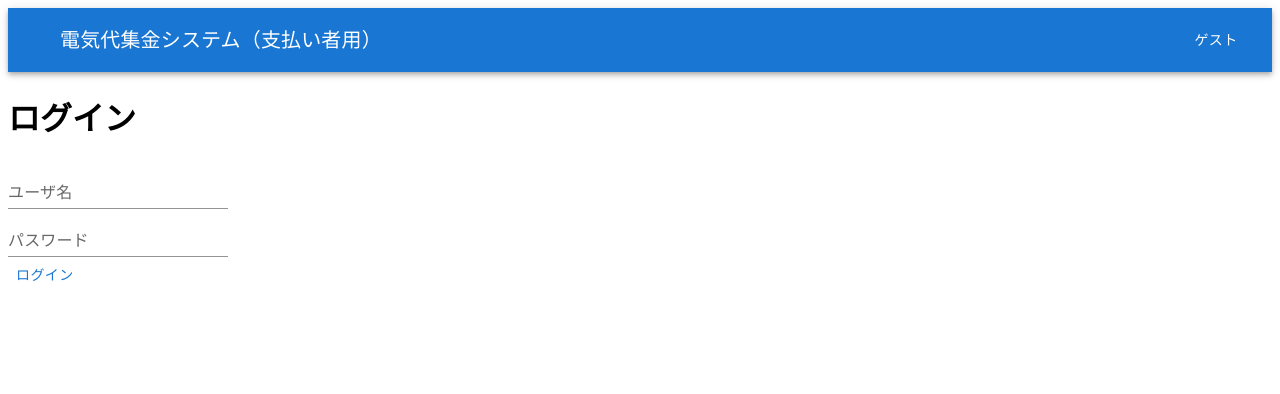
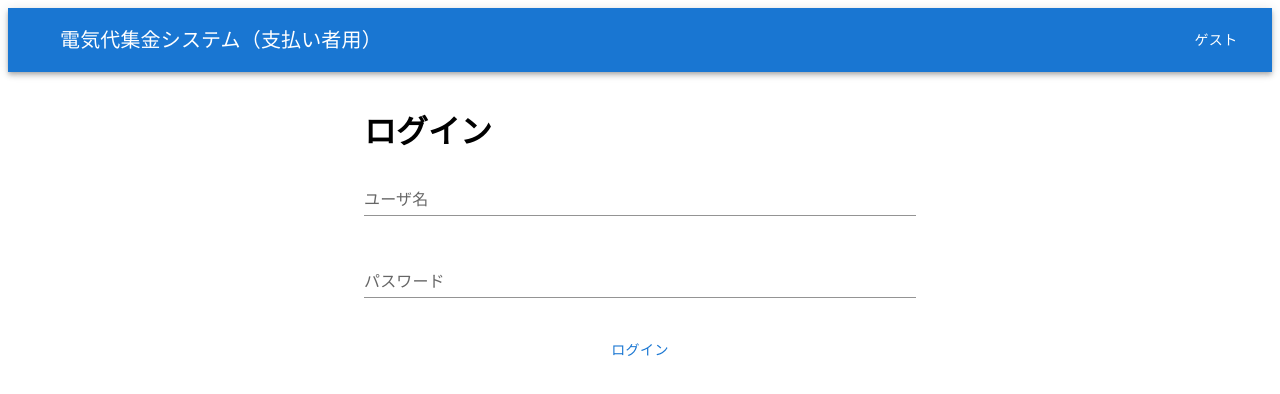
Before and after one commit to KHashimoto3/ApartmentBillingPortal, a React (Create React App) app in the folder front/: page / in a window 1280 px wide. Shown: the top 394 px of the page. Built offline with nearby package versions, Linux system fonts and the light colour scheme.

Commit message:
ログイン画面のレイアウトを調整した。

```diff
--- a/front/src/components/UserHome.tsx
+++ b/front/src/components/UserHome.tsx
@@ -1,10 +1,12 @@
 import AppBar from '@mui/material/AppBar';
 import Toolbar from '@mui/material/Toolbar';
 import Typography from '@mui/material/Typography';
-import Button from '@mui/material/Button';
 import IconButton from '@mui/material/IconButton';
+import Container from '@mui/material/Container';
+import Stack from '@mui/material/Stack';
 
 import TextField from '@mui/material/TextField';
+import Button from '@mui/material/Button';
 
 export const UserHome = () => {
     return (
@@ -26,6 +28,9 @@
                 </Toolbar>
             </AppBar>
             <div className='LoginFormArea'>
+            <Container maxWidth="sm">
+            <Stack spacing={2}>
+                <br></br>
                 <h1>ログイン</h1>
                 <TextField id="standard-basic" label="ユーザ名" variant="standard" /><br />
                 <TextField
@@ -36,6 +41,8 @@
                     variant="standard"
                 /><br />
                 <Button>ログイン</Button>
+            </Stack>
+            </Container>
             </div>
         </div>
     );
```
